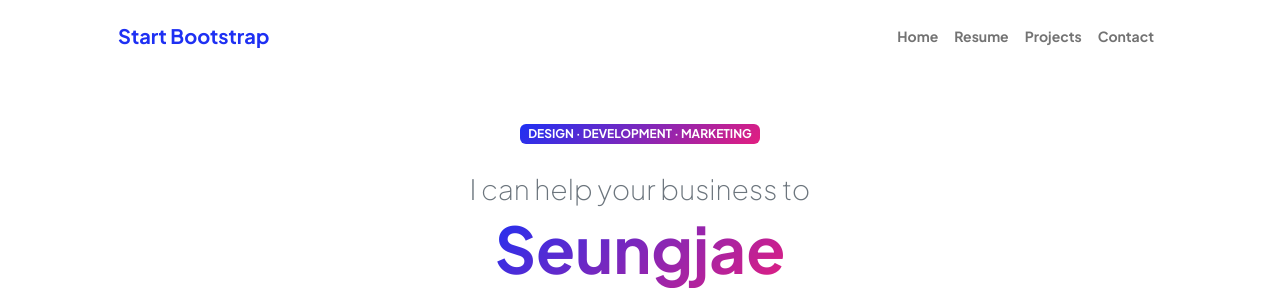
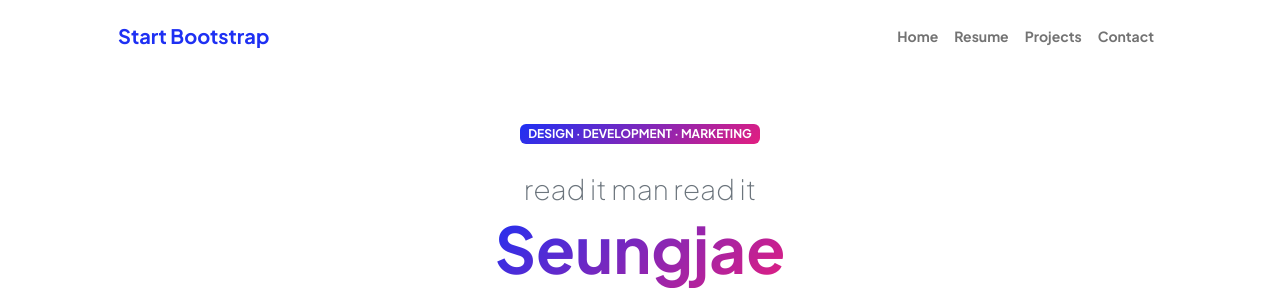
Before and after one commit to bidulgiya999/bidulgiya999.github.io, a plain HTML site: page index.html in a window 1280 px wide. Shown: the top 290 px of the page. Drawn offline with nearby package versions, Linux system fonts and the light colour scheme.

Commit message:
jae The great

```diff
--- a/index.html
+++ b/index.html
@@ -42,7 +42,7 @@
                             <!-- Header text content-->
                             <div class="text-center text-xxl-start">
                                 <div class="badge bg-gradient-primary-to-secondary text-white mb-4"><div class="text-uppercase">Design &middot; Development &middot; Marketing</div></div>
-                                <div class="fs-3 fw-light text-muted">I can help your business to</div>
+                                <div class="fs-3 fw-light text-muted">read it man read it</div>
                                 <h1 class="display-3 fw-bolder mb-5"><span class="text-gradient d-inline">Seungjae</span></h1>
                                 <div class="d-grid gap-3 d-sm-flex justify-content-sm-center justify-content-xxl-start mb-3">
                                     <a class="btn btn-primary btn-lg px-5 py-3 me-sm-3 fs-6 fw-bolder" href="resume.html">Resume</a>
```
